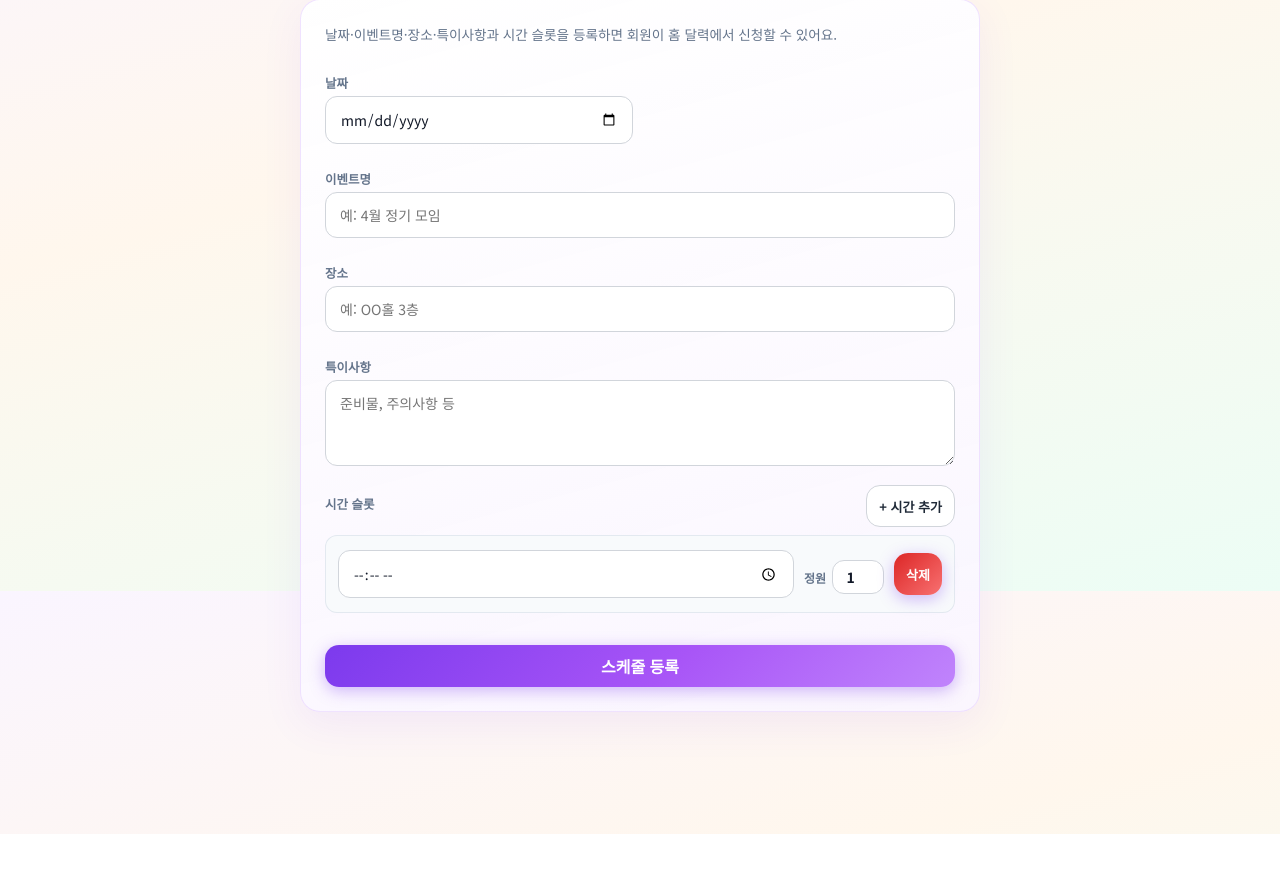
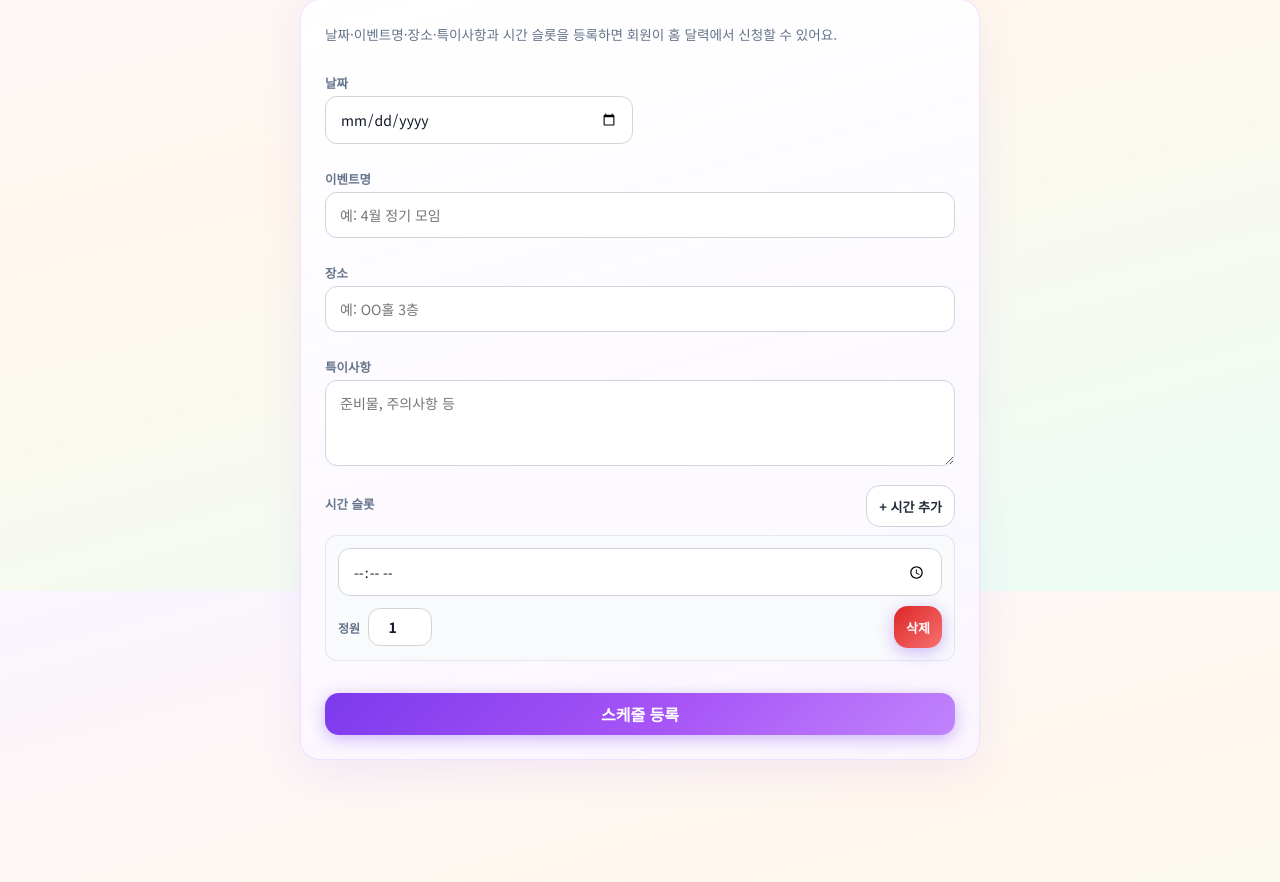
Before and after one commit to geniusKing0214/-, a FastAPI app: page /admin/events/new in a window 1280 px wide. Shown: the part 209-1091 px from the top of the page. Before the commit the page ends 1043 px from the top, so only its background shows below. Run offline with FastAPI, Linux system fonts and the light colour scheme; the visitor is signed in with stand-in values (Sample User, id 1); tables that the repository leaves empty hold one stand-in row (values such as "Sample post").

Commit message:
Schedule create: stack time slot UI (time row + cap/delete row), fix overflow
Made-with: Cursor

```diff
--- a/app/static/css/style.css
+++ b/app/static/css/style.css
@@ -1778,50 +1778,67 @@ button.btn-google:hover {
     border: 0;
 }
 
-/* 스케줄 생성: 시간 슬롯 — 카드 안에 맞춤, 모바일 대응 */
+/* 스케줄 생성: 시간 슬롯 — 2줄 스택(시간 전체폭 + 정원·삭제 한 줄), 카드 밖 넘침 방지 */
 .sched-create-page .sched-create-form,
-.sched-create-page .sched-slot-row-wrap {
+.sched-create-page .sched-slot-ui {
     width: 100%;
     max-width: 100%;
     box-sizing: border-box;
 }
 
-.sched-slot-row-wrap .sched-slot-row {
-    display: grid;
-    grid-template-columns: minmax(0, 1fr) auto auto;
-    align-items: center;
-    gap: 8px 10px;
+.sched-create-page .sched-slot-ui .sched-slot-block {
+    display: flex;
+    flex-direction: column;
+    gap: 10px;
     width: 100%;
     max-width: 100%;
     box-sizing: border-box;
     margin-bottom: 10px;
-    padding: 10px 12px;
-    background: rgba(248, 250, 252, 0.95);
+    padding: 12px 12px;
+    background: rgba(248, 250, 252, 0.98);
     border-radius: 12px;
     border: 1px solid rgba(226, 232, 240, 0.95);
 }
 
-.sched-slot-row-wrap .sched-slot-cell {
+.sched-create-page .sched-slot-ui .sched-slot-time {
+    width: 100%;
     min-width: 0;
     box-sizing: border-box;
 }
 
-.sched-slot-row-wrap .sched-slot-time input[type="time"] {
+/* 전역 input { width:100% } 와 브라우저 time 기본 최소폭 대응 */
+.sched-create-page .sched-slot-ui .sched-slot-time input[type="time"] {
+    display: block;
     width: 100%;
     max-width: 100%;
     min-width: 0;
     box-sizing: border-box;
-}
-
-.sched-slot-row-wrap .sched-cap-group {
-    display: inline-flex;
-    align-items: center;
-    gap: 6px;
-    flex-wrap: nowrap;
-    max-width: 100%;
-}
-
-.sched-slot-row-wrap .sched-cap-text {
+    margin: 0;
+}
+
+.sched-create-page .sched-slot-ui .sched-slot-meta {
+    display: flex;
+    flex-wrap: wrap;
+    align-items: center;
+    justify-content: space-between;
+    gap: 10px 12px;
+    width: 100%;
+    min-width: 0;
+    box-sizing: border-box;
+}
+
+.sched-create-page .sched-slot-ui .sched-cap-group {
+    display: flex;
+    align-items: center;
+    gap: 8px;
+    flex: 1 1 auto;
+    min-width: 0;
+    margin: 0 !important;
+    margin-top: 0 !important;
+    margin-bottom: 0 !important;
+}
+
+.sched-create-page .sched-slot-ui .sched-cap-text {
     font-size: 0.75rem;
     font-weight: 700;
     color: #64748b;
@@ -1829,50 +1846,32 @@ button.btn-google:hover {
     flex-shrink: 0;
 }
 
-.sched-slot-row-wrap .sched-cap-input {
-    width: 3.25rem;
-    min-width: 2.75rem;
-    max-width: 4rem;
-    padding: 6px 4px;
+.sched-create-page .sched-slot-ui .sched-cap-input {
+    width: 4rem !important;
+    min-width: 3rem !important;
+    max-width: 5.5rem;
+    padding: 8px 6px !important;
     text-align: center;
     box-sizing: border-box;
-}
-
-.sched-slot-row-wrap .sched-slot-actions {
-    display: flex;
-    justify-content: flex-end;
-    flex-shrink: 0;
-}
-
-.sched-slot-row-wrap .sched-slot-actions .btn {
-    white-space: nowrap;
-}
-
-@media (max-width: 520px) {
-    .sched-slot-row-wrap .sched-slot-row {
-        grid-template-columns: 1fr;
-        gap: 10px;
-        padding: 12px;
-    }
-
-    .sched-slot-row-wrap .sched-slot-capcell {
+    flex: 0 0 auto;
+}
+
+.sched-create-page .sched-slot-ui .sched-slot-remove {
+    flex: 0 0 auto;
+    margin: 0;
+}
+
+@media (max-width: 400px) {
+    .sched-create-page .sched-slot-ui .sched-slot-meta {
+        flex-direction: column;
+        align-items: stretch;
+    }
+
+    .sched-create-page .sched-slot-ui .sched-cap-group {
+        justify-content: space-between;
+    }
+
+    .sched-create-page .sched-slot-ui .sched-slot-remove {
         width: 100%;
     }
-
-    .sched-slot-row-wrap .sched-cap-group {
-        width: 100%;
-        justify-content: space-between;
-        padding: 0 2px;
-    }
-
-    .sched-slot-row-wrap .sched-cap-input {
-        width: auto;
-        min-width: 3.5rem;
-        flex: 0 1 5rem;
-    }
-
-    .sched-slot-row-wrap .sched-slot-actions .btn {
-        width: 100%;
-        justify-content: center;
-    }
-}
+}
--- a/app/templates/admin_event_create.html
+++ b/app/templates/admin_event_create.html
@@ -37,18 +37,16 @@
                 <span class="sched-slots-label">시간 슬롯</span>
                 <button type="button" class="btn btn-secondary small-btn" id="schedAddSlot">+ 시간 추가</button>
             </div>
-            <div id="schedSlotBox" class="sched-slot-box sched-slot-row-wrap">
-                <div class="sched-slot-row">
-                    <div class="sched-slot-cell sched-slot-time">
+            <div id="schedSlotBox" class="sched-slot-box sched-slot-ui">
+                <div class="sched-slot-block">
+                    <div class="sched-slot-time">
                         <input type="time" name="slot_times" required aria-label="시작 시간">
                     </div>
-                    <div class="sched-slot-cell sched-slot-capcell">
+                    <div class="sched-slot-meta">
                         <label class="sched-cap-group">
                             <span class="sched-cap-text">정원</span>
                             <input type="number" name="slot_capacities" min="1" value="1" class="sched-cap-input" aria-label="정원" title="정원">
                         </label>
-                    </div>
-                    <div class="sched-slot-cell sched-slot-actions">
                         <button type="button" class="btn btn-danger small-btn sched-slot-remove" aria-label="삭제">삭제</button>
                     </div>
                 </div>
@@ -62,17 +60,15 @@
         var box = document.getElementById("schedSlotBox");
         if (!addBtn || !box) return;
         var rowHtml =
-            '<div class="sched-slot-row">' +
-            '<div class="sched-slot-cell sched-slot-time">' +
+            '<div class="sched-slot-block">' +
+            '<div class="sched-slot-time">' +
             '<input type="time" name="slot_times" required aria-label="시작 시간">' +
             '</div>' +
-            '<div class="sched-slot-cell sched-slot-capcell">' +
+            '<div class="sched-slot-meta">' +
             '<label class="sched-cap-group">' +
             '<span class="sched-cap-text">정원</span>' +
             '<input type="number" name="slot_capacities" min="1" value="1" class="sched-cap-input" aria-label="정원" title="정원">' +
             '</label>' +
-            '</div>' +
-            '<div class="sched-slot-cell sched-slot-actions">' +
             '<button type="button" class="btn btn-danger small-btn sched-slot-remove" aria-label="삭제">삭제</button>' +
             '</div>' +
             '</div>';
@@ -82,12 +78,12 @@
         box.addEventListener("click", function (e) {
             var t = e.target;
             if (!t || !t.classList || !t.classList.contains("sched-slot-remove")) return;
-            var rows = box.querySelectorAll(".sched-slot-row");
+            var rows = box.querySelectorAll(".sched-slot-block");
             if (rows.length <= 1) {
                 alert("최소 1개의 시간 슬롯이 필요합니다.");
                 return;
             }
-            t.closest(".sched-slot-row").remove();
+            t.closest(".sched-slot-block").remove();
         });
     })();
     </script>
--- a/app/templates/base.html
+++ b/app/templates/base.html
@@ -8,7 +8,7 @@
     <link rel="preconnect" href="https://fonts.googleapis.com">
     <link rel="preconnect" href="https://fonts.gstatic.com" crossorigin>
     <link href="https://fonts.googleapis.com/css2?family=Noto+Sans+KR:wght@400;500;600;700;800&display=swap" rel="stylesheet">
-    <link rel="stylesheet" href="/static/css/style.css?v=20260421">
+    <link rel="stylesheet" href="/static/css/style.css?v=20260422">
 </head>
 <body>
     <div class="nav-mobile-backdrop" id="navMobileBackdrop" hidden aria-hidden="true"></div>
```
